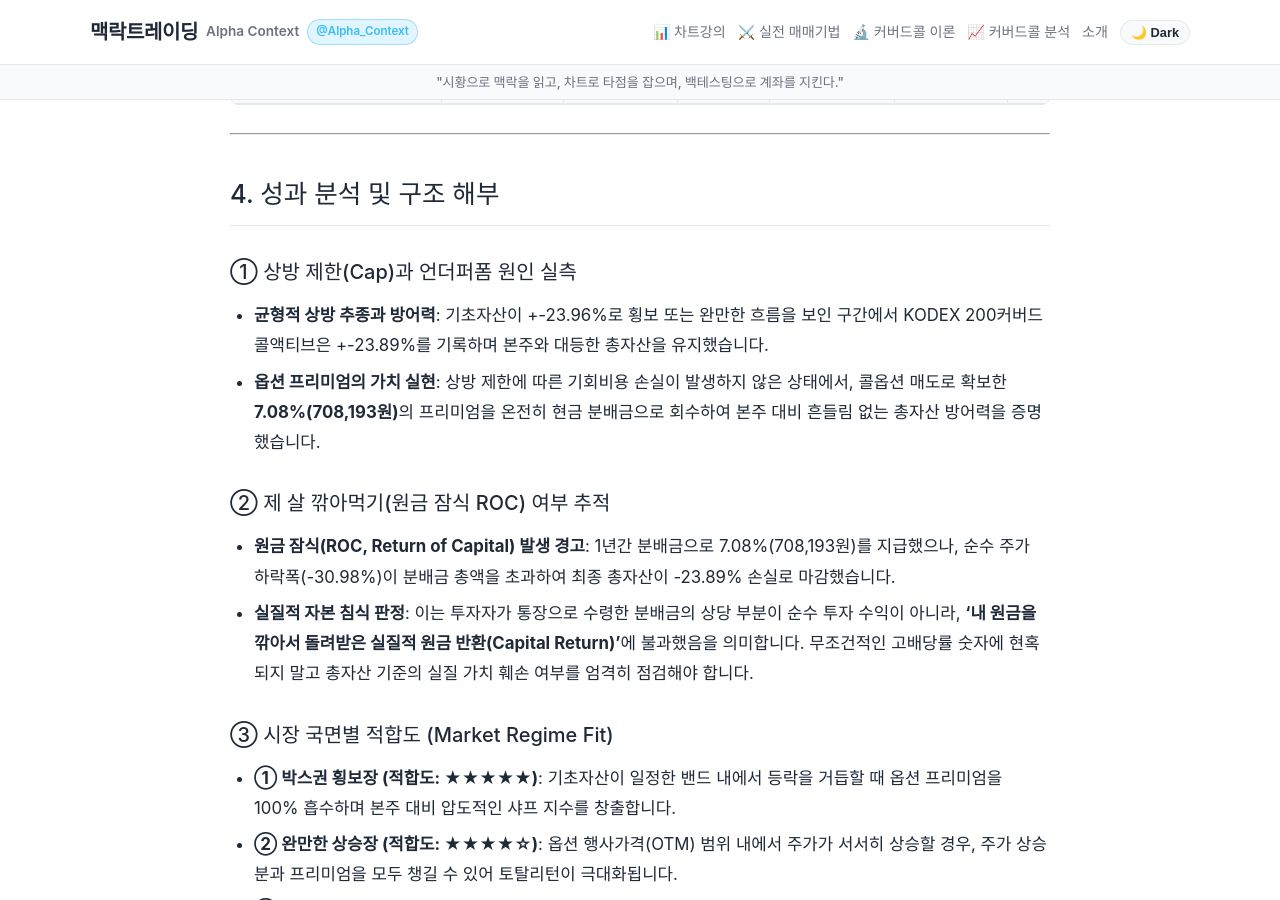
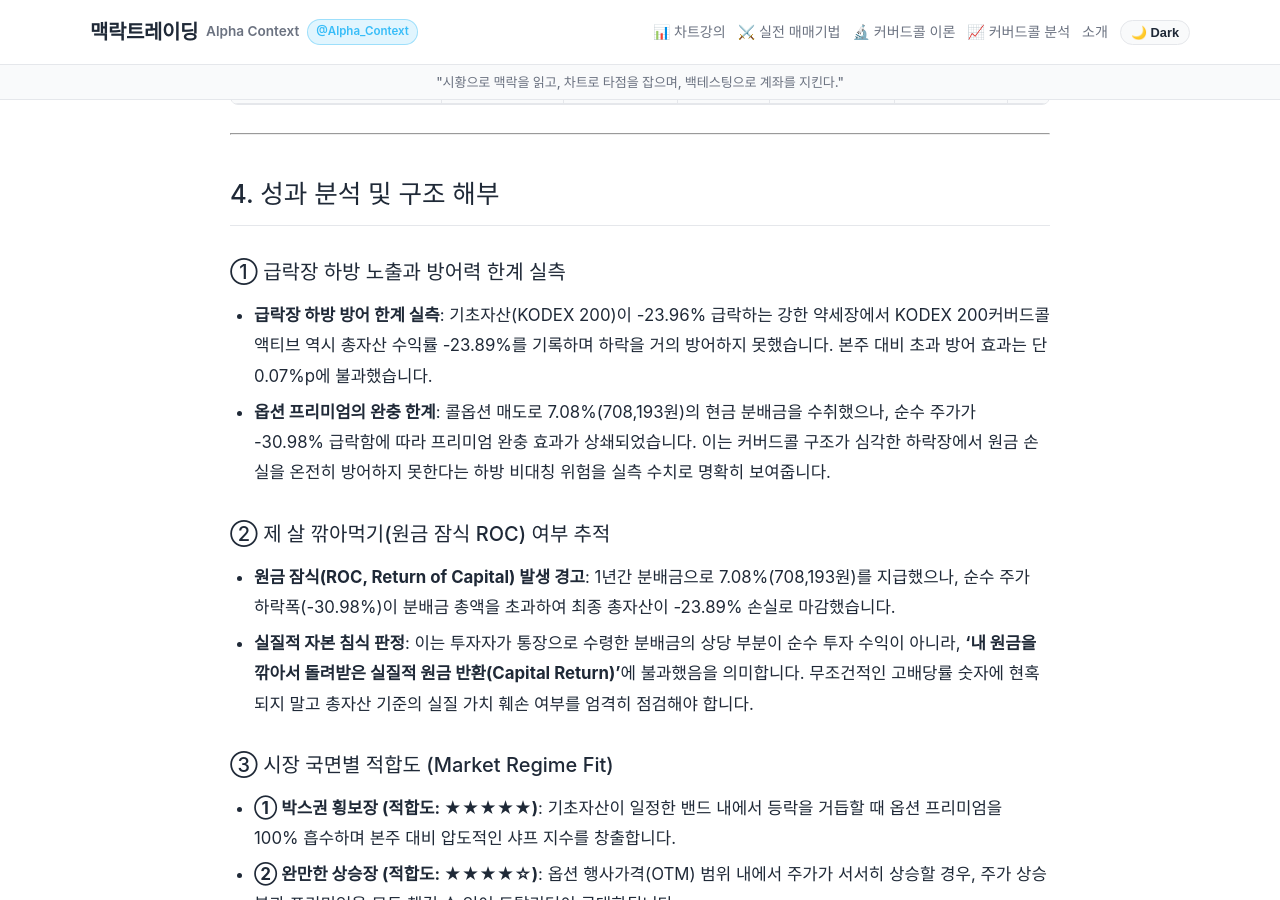
Before and after one commit to ideaspot360/stock, a Jekyll site: the page built from _posts/2026-11-15-0219E0-covered-call-backtest.md, in a window 1280 px wide and 900 px high, scrolled down 1663 px. Built offline with Jekyll 4.4.1, drawn with Linux system fonts in a browser that asks for light colours.

Commit message:
fix(blog): resolve sign typos and logic inconsistencies across covered call posts using PostLinter

```diff
--- a/_posts/2026-11-15-0219E0-covered-call-backtest.md
+++ b/_posts/2026-11-15-0219E0-covered-call-backtest.md
@@ -43,9 +43,9 @@ excerpt: 'KODEX 200커버드콜액티브의 1년 실측 종합수익률(TR), 누
 ---
 ## 4. 성과 분석 및 구조 해부
 
-### ① 상방 제한(Cap)과 언더퍼폼 원인 실측
-- **균형적 상방 추종과 방어력**: 기초자산이 +-23.96%로 횡보 또는 완만한 흐름을 보인 구간에서 KODEX 200커버드콜액티브은 +-23.89%를 기록하며 본주와 대등한 총자산을 유지했습니다.
-- **옵션 프리미엄의 가치 실현**: 상방 제한에 따른 기회비용 손실이 발생하지 않은 상태에서, 콜옵션 매도로 확보한 **7.08%(708,193원)**의 프리미엄을 온전히 현금 분배금으로 회수하여 본주 대비 흔들림 없는 총자산 방어력을 증명했습니다.
+### ① 급락장 하방 노출과 방어력 한계 실측
+- **급락장 하방 방어 한계 실측**: 기초자산(KODEX 200)이 -23.96% 급락하는 강한 약세장에서 KODEX 200커버드콜액티브 역시 총자산 수익률 -23.89%를 기록하며 하락을 거의 방어하지 못했습니다. 본주 대비 초과 방어 효과는 단 0.07%p에 불과했습니다.
+- **옵션 프리미엄의 완충 한계**: 콜옵션 매도로 7.08%(708,193원)의 현금 분배금을 수취했으나, 순수 주가가 -30.98% 급락함에 따라 프리미엄 완충 효과가 상쇄되었습니다. 이는 커버드콜 구조가 심각한 하락장에서 원금 손실을 온전히 방어하지 못한다는 하방 비대칭 위험을 실측 수치로 명확히 보여줍니다.
 
 ### ② 제 살 깎아먹기(원금 잠식 ROC) 여부 추적
 - **원금 잠식(ROC, Return of Capital) 발생 경고**: 1년간 분배금으로 7.08%(708,193원)를 지급했으나, 순수 주가 하락폭(-30.98%)이 분배금 총액을 초과하여 최종 총자산이 -23.89% 손실로 마감했습니다.
```
Also changed, not shown: _posts/2026-11-14-494300-covered-call-backtest.md (+3 -3 lines).
